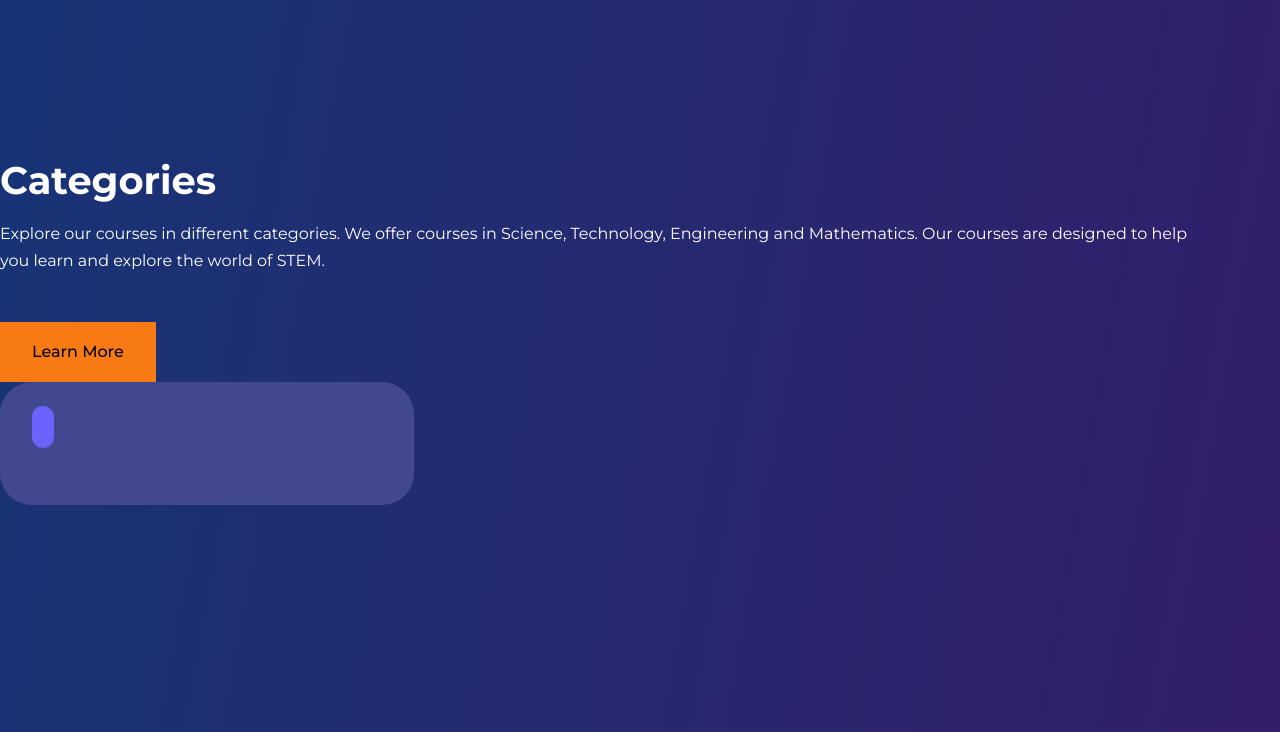
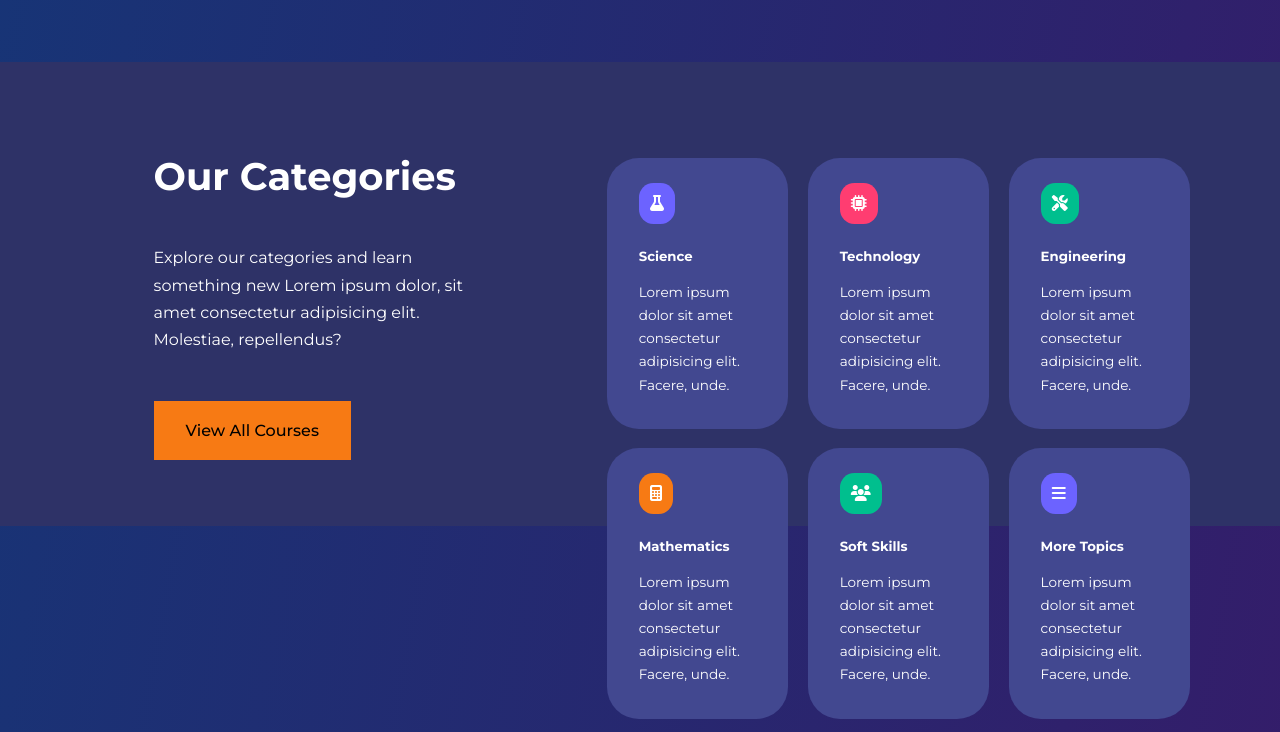
Before and after one commit to virakyuthSRUN/E-Learning-Platform, a plain HTML site: page index.html in a window 1280 px wide. Shown: the part 668-1400 px from the top of the page. Drawn offline with nearby package versions, Linux system fonts and the light colour scheme.

Commit message:
Revert "Merge branch 'main' of https://github.com/virakyuthSRUN/STEMii"
This reverts commit 267cb259fc4504f6bcbecd908a60c83d804aa787, reversing
changes made to 604fe0e6ad71aa8ef725a17669bee57e48dd7ab0.

```diff
--- a/index.html
+++ b/index.html
@@ -7,6 +7,9 @@
 
     <!-- IconScout CDN -->
     <link rel="stylesheet" href="https://unicons.iconscout.com/release/v4.0.8/css/line.css">
+
+    <!-- FontAwesome CDN -->
+    <script src="https://kit.fontawesome.com/ce015df59a.js" crossorigin="anonymous"></script>
 
     <!-- Google Font -->
     <link rel="preconnect" href="https://fonts.googleapis.com">
@@ -51,21 +54,55 @@
 
     <!--============================ End of Header =============================-->
 
-    <section class="categorise"
-        <div class="container categorise__container">
-            <div class = "categories__left">
-                <h1>Categories</h1>
-                <p>
-                    Explore our courses in different categories. We offer courses in Science, Technology, Engineering and Mathematics. Our courses are designed to help you learn and explore the world of STEM.
-                </p>
-                <a href ="#" class="btn">Learn More</a>
+
+
+    <section class = "categories">
+        <div class="container categories__container">
+
+            <div class="categories__left">
+                <h1>Our Categories</h1>
+                <p>Explore our categories and learn something new Lorem ipsum dolor, sit amet consectetur adipisicing elit. Molestiae, repellendus?</p>
+                <a href="$" class="btn">View All Courses</a>
             </div>
 
-            <div class = "categories__right">
+            <div class="categories__right">
+
                 <article class="category">
-                    <span class="category__icon"></span>
-                    <h5></h5>
+                    <span class="category__icon"><i class="fa-solid fa-flask"></i></span>
+                    <h5>Science</h5>
+                    <p>Lorem ipsum dolor sit amet consectetur adipisicing elit. Facere, unde.</p>
                 </article>
+
+                <article class="category">
+                    <span class="category__icon"><i class="fa-solid fa-microchip"></i></span>
+                    <h5>Technology</h5>
+                    <p>Lorem ipsum dolor sit amet consectetur adipisicing elit. Facere, unde.</p>
+                </article>
+
+                <article class="category">
+                    <span class="category__icon"><i class="fa-solid fa-tools"></i></span>
+                    <h5>Engineering</h5>
+                    <p>Lorem ipsum dolor sit amet consectetur adipisicing elit. Facere, unde.</p>
+                </article>
+
+                <article class="category">
+                    <span class="category__icon"><i class="fa-solid fa-calculator"></i></span>
+                    <h5>Mathematics</h5>
+                    <p>Lorem ipsum dolor sit amet consectetur adipisicing elit. Facere, unde.</p>
+                </article>
+
+                <article class="category">
+                    <span class="category__icon"><i class="fa-solid fa-users"></i></span>
+                    <h5>Soft Skills</h5>
+                    <p>Lorem ipsum dolor sit amet consectetur adipisicing elit. Facere, unde.</p>
+                </article>
+
+                <article class="category">
+                    <span class="category__icon"><i class="fa-solid fa-bars"></i></span>
+                    <h5>More Topics</h5>
+                    <p>Lorem ipsum dolor sit amet consectetur adipisicing elit. Facere, unde.</p>
+                </article>
+
             </div>
         </div>
     </section>
```
